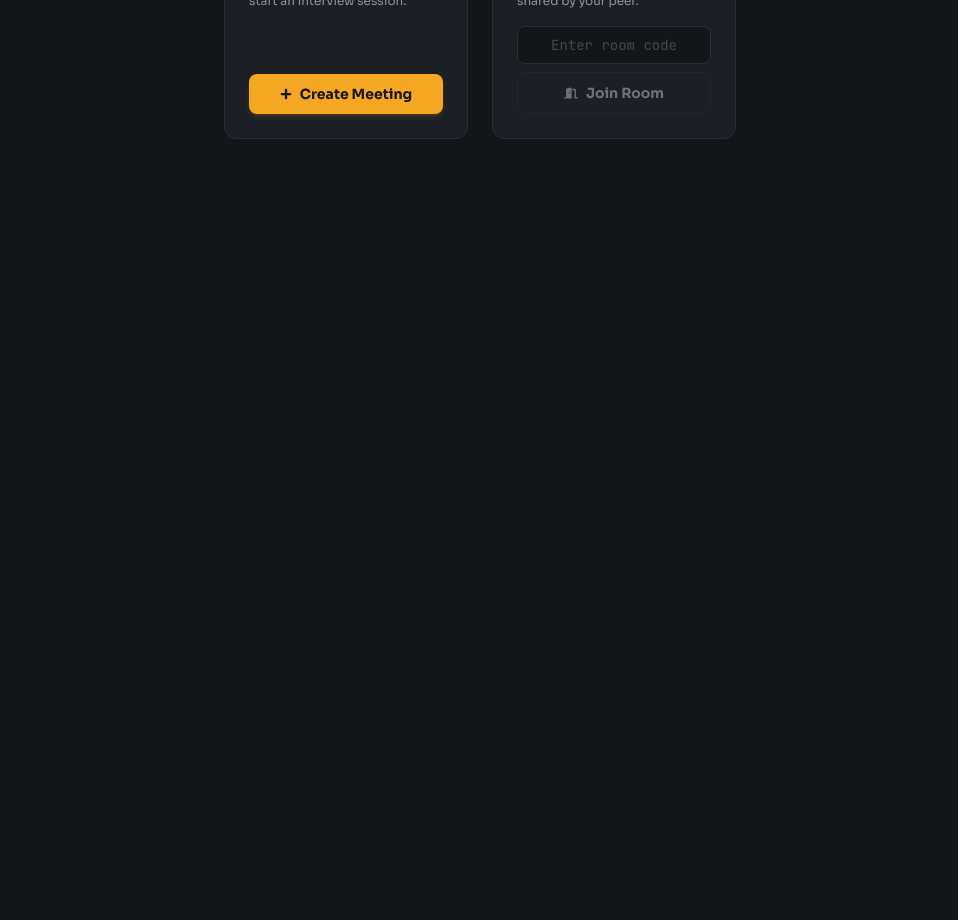
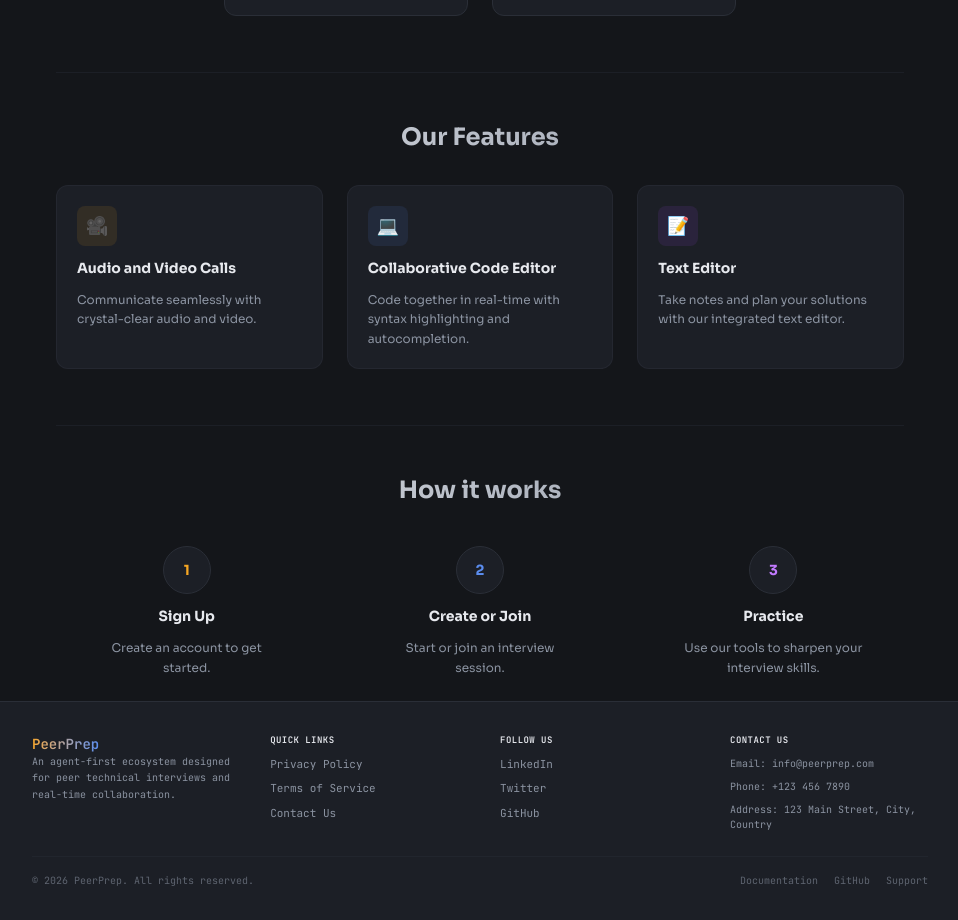
Before and after one commit to Vikal-Dubey/PeerPrep, a React app in the folder frontend/: page /dashboard in a window 1280 px wide. Shown: the part 500-1420 px from the top of the page, without its empty margins (160-1118 px from the left). Before the commit the page ends 800 px from the top, so only its background shows below. Built offline with nearby package versions, Linux system fonts and the light colour scheme; no server answers; the HTML template or start-up script is replaced by a standard one; what peerjs would draw is missing.

Commit message:
Updated dashboard layout and features

```diff
--- a/frontend/src/pages/Dashboard.jsx
+++ b/frontend/src/pages/Dashboard.jsx
@@ -87,12 +87,14 @@ const Dashboard = () => {
       </header>
 
       {/* Main content grid */}
-      <main className="flex-1 flex items-center justify-center p-6">
-        <div className="w-full max-w-2xl flex flex-col gap-8 items-center">
-          <div className="text-center space-y-2 max-w-md animate-fadeIn">
-            <h1 className="text-3xl font-extrabold tracking-tight">Welcome to PeerPrep workspace</h1>
-            <p className="text-muted text-sm leading-relaxed">
-              Create an instant interview room, share the room code with your peer, and start coding collaboratively with integrated video call and AI evaluation.
+      <main className="flex-1 flex flex-col items-center p-6 gap-16 max-w-4xl mx-auto w-full">
+        <div className="w-full flex flex-col gap-8 items-center mt-6">
+          <div className="text-center space-y-3 max-w-lg animate-fadeIn">
+            <h1 className="text-4xl font-black tracking-tight bg-gradient-to-r from-text via-text-light to-muted bg-clip-text text-transparent">
+              Ace Your Interviews with Confidence
+            </h1>
+            <p className="text-muted text-sm leading-relaxed max-w-md mx-auto">
+              Practice with real-time video, a collaborative code editor, and AI-powered feedback — all in one room.
             </p>
           </div>
 
@@ -123,7 +125,7 @@ const Dashboard = () => {
                 ) : (
                   <>
                     <FaPlus className="w-3 h-3" />
-                    Create Meeting
+                    Start an Interview
                   </>
                 )}
               </button>
@@ -133,7 +135,7 @@ const Dashboard = () => {
             <div className="bg-surface border border-border rounded-xl p-6 flex flex-col justify-between items-start gap-4 hover:border-accent-cool/40 hover:shadow-lg hover:shadow-accent-cool/5 transition-all group">
               <div className="space-y-1">
                 <h3 className="font-bold text-lg text-text">Join Session</h3>
-                <p className="text-xs text-muted leading-relaxed">Enter a unique session code shared by your peer.</p>
+                <p className="text-xs text-muted leading-relaxed">Enter a room code shared by your peer.</p>
               </div>
               <form onSubmit={handleJoin} className="w-full flex flex-col gap-2">
                 <input
@@ -149,13 +151,143 @@ const Dashboard = () => {
                   className="w-full bg-surface hover:bg-accent-cool hover:text-white border border-border hover:border-accent-cool text-text font-extrabold text-sm py-2.5 rounded-lg active:scale-95 transition-all disabled:opacity-40 disabled:cursor-not-allowed flex items-center justify-center gap-2 cursor-pointer"
                 >
                   <FaDoorOpen className="w-3.5 h-3.5" />
-                  Join Room
+                  Join an Interview
                 </button>
               </form>
             </div>
           </div>
+
+          {/* Our Features Section */}
+          <section className="w-full border-t border-border/40 pt-12 mt-6 animate-fadeIn">
+            <h2 className="text-2xl font-bold text-center mb-8 bg-gradient-to-r from-text to-muted bg-clip-text text-transparent">
+              Our Features
+            </h2>
+
+            <div className="grid grid-cols-1 md:grid-cols-3 gap-6">
+              {/* Feature 1 */}
+              <div className="bg-surface border border-border/60 rounded-xl p-5 flex flex-col gap-3 hover:border-accent/40 transition-all hover:translate-y-[-2px]">
+                <div className="w-10 h-10 rounded-lg bg-accent/10 flex items-center justify-center text-accent text-lg">
+                  🎥
+                </div>
+                <h4 className="font-bold text-sm text-text">Audio and Video Calls</h4>
+                <p className="text-xs text-muted leading-relaxed">
+                  Communicate seamlessly with crystal-clear audio and video.
+                </p>
+              </div>
+
+              {/* Feature 2 */}
+              <div className="bg-surface border border-border/60 rounded-xl p-5 flex flex-col gap-3 hover:border-accent/40 transition-all hover:translate-y-[-2px]">
+                <div className="w-10 h-10 rounded-lg bg-accent-cool/10 flex items-center justify-center text-accent-cool text-lg">
+                  💻
+                </div>
+                <h4 className="font-bold text-sm text-text">Collaborative Code Editor</h4>
+                <p className="text-xs text-muted leading-relaxed">
+                  Code together in real-time with syntax highlighting and autocompletion.
+                </p>
+              </div>
+
+              {/* Feature 3 */}
+              <div className="bg-surface border border-border/60 rounded-xl p-5 flex flex-col gap-3 hover:border-accent/40 transition-all hover:translate-y-[-2px]">
+                <div className="w-10 h-10 rounded-lg bg-purple-500/10 flex items-center justify-center text-purple-400 text-lg">
+                  📝
+                </div>
+                <h4 className="font-bold text-sm text-text">Text Editor</h4>
+                <p className="text-xs text-muted leading-relaxed">
+                  Take notes and plan your solutions with our integrated text editor.
+                </p>
+              </div>
+            </div>
+          </section>
+
+          {/* How It Works Section */}
+          <section className="w-full border-t border-border/40 pt-12 mt-6 animate-fadeIn">
+            <h2 className="text-2xl font-bold text-center mb-10 bg-gradient-to-r from-text to-muted bg-clip-text text-transparent">
+              How it works
+            </h2>
+
+            <div className="grid grid-cols-1 md:grid-cols-3 gap-8">
+              {/* Step 1 */}
+              <div className="flex flex-col items-center text-center gap-3 group">
+                <div className="w-12 h-12 rounded-full border border-border bg-surface flex items-center justify-center font-black text-sm text-accent group-hover:bg-accent group-hover:text-bg transition-all">
+                  1
+                </div>
+                <h4 className="font-bold text-sm text-text">Sign Up</h4>
+                <p className="text-xs text-muted max-w-[200px] leading-relaxed">
+                  Create an account to get started.
+                </p>
+              </div>
+
+              {/* Step 2 */}
+              <div className="flex flex-col items-center text-center gap-3 group">
+                <div className="w-12 h-12 rounded-full border border-border bg-surface flex items-center justify-center font-black text-sm text-accent-cool group-hover:bg-accent-cool group-hover:text-bg transition-all">
+                  2
+                </div>
+                <h4 className="font-bold text-sm text-text">Create or Join</h4>
+                <p className="text-xs text-muted max-w-[200px] leading-relaxed">
+                  Start or join an interview session.
+                </p>
+              </div>
+
+              {/* Step 3 */}
+              <div className="flex flex-col items-center text-center gap-3 group">
+                <div className="w-12 h-12 rounded-full border border-border bg-surface flex items-center justify-center font-black text-sm text-purple-400 group-hover:bg-purple-400 group-hover:text-bg transition-all">
+                  3
+                </div>
+                <h4 className="font-bold text-sm text-text">Practice</h4>
+                <p className="text-xs text-muted max-w-[200px] leading-relaxed">
+                  Use our tools to sharpen your interview skills.
+                </p>
+              </div>
+            </div>
+          </section>
         </div>
       </main>
+
+      {/* Footer Section */}
+      <footer className="bg-surface border-t border-border mt-auto px-6 py-8 text-[11px] text-muted font-mono w-full">
+        <div className="max-w-4xl mx-auto w-full flex flex-col md:flex-row justify-between gap-8">
+          <div className="space-y-2">
+            <span className="text-sm font-bold text-text bg-gradient-to-r from-accent to-accent-cool bg-clip-text text-transparent">
+              PeerPrep
+            </span>
+            <p className="max-w-[240px] leading-relaxed text-[10px]">
+              An agent-first ecosystem designed for peer technical interviews and real-time collaboration.
+            </p>
+          </div>
+
+          <div className="grid grid-cols-2 sm:grid-cols-3 gap-8">
+            <div className="flex flex-col gap-2">
+              <span className="font-bold text-text text-[9px] uppercase tracking-wider">Quick Links</span>
+              <a href="https://peer-prep-six.vercel.app/#privacy" target="_blank" rel="noreferrer" className="hover:text-accent transition-colors">Privacy Policy</a>
+              <a href="https://peer-prep-six.vercel.app/#terms" target="_blank" rel="noreferrer" className="hover:text-accent transition-colors">Terms of Service</a>
+              <a href="https://peer-prep-six.vercel.app/#contact" target="_blank" rel="noreferrer" className="hover:text-accent transition-colors">Contact Us</a>
+            </div>
+
+            <div className="flex flex-col gap-2">
+              <span className="font-bold text-text text-[9px] uppercase tracking-wider">Follow Us</span>
+              <a href="#" className="hover:text-accent transition-colors">LinkedIn</a>
+              <a href="#" className="hover:text-accent transition-colors">Twitter</a>
+              <a href="#" className="hover:text-accent transition-colors">GitHub</a>
+            </div>
+
+            <div className="flex flex-col gap-2 col-span-2 sm:col-span-1">
+              <span className="font-bold text-text text-[9px] uppercase tracking-wider">Contact Us</span>
+              <span className="text-[10px] text-muted select-all">Email: info@peerprep.com</span>
+              <span className="text-[10px] text-muted">Phone: +123 456 7890</span>
+              <span className="text-[10px] text-muted">Address: 123 Main Street, City, Country</span>
+            </div>
+          </div>
+        </div>
+
+        <div className="max-w-4xl mx-auto w-full border-t border-border/40 pt-4 mt-6 flex flex-col sm:flex-row justify-between items-center gap-2 text-[10px] text-muted/60">
+          <span>&copy; 2026 PeerPrep. All rights reserved.</span>
+          <div className="flex gap-4">
+            <a href="#" className="hover:underline">Documentation</a>
+            <a href="#" className="hover:underline">GitHub</a>
+            <a href="#" className="hover:underline">Support</a>
+          </div>
+        </div>
+      </footer>
     </div>
   );
 };
```
Also changed, not shown: frontend/src/components/Output.jsx (+35 -1 lines), 2 other files (tests, documents, lock files or other folders).
